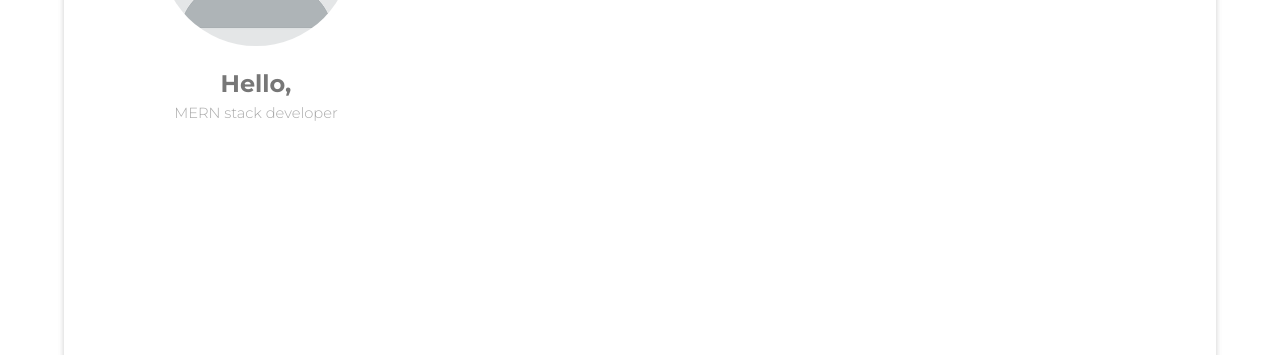
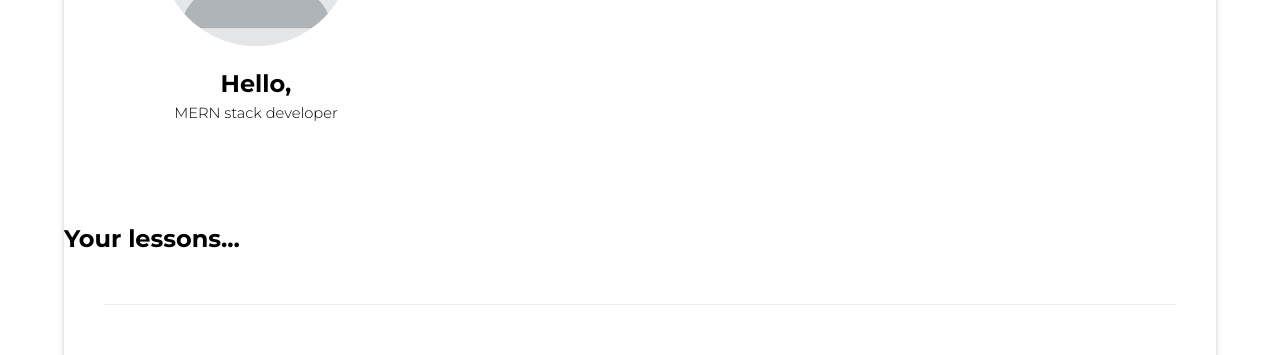
Before and after one commit to Guzzemetti/private-practice, a React (Create React App) app in the folder client/: page /profile/1 in a window 1280 px wide. Shown: the part 416-771 px from the top of the page. Built offline with nearby package versions, Linux system fonts and the light colour scheme; no server answers.

Commit message:
Link create lesson modal to nav bar

```diff
--- a/client/src/components/CreateLesson/createModal.css
+++ b/client/src/components/CreateLesson/createModal.css
@@ -1,11 +1,16 @@
 .buttonColor{
-    background-color: #212227  ;
+    color: rgb(255, 255, 255);
+    background-color: transparent;
+    padding: 0.5rem;
+    cursor: pointer;
+    font-size: 1.1em;
     border: none;
-    color: #f9eccc;
+    text-decoration: none;
 }
 
 .buttonColor:hover {
-    background-color: #454752 ;
+    font-weight: 700;
+    color: rgb(255, 255, 255);
 }
 
 #lessonDescription{
--- a/client/src/components/Nav/index.js
+++ b/client/src/components/Nav/index.js
@@ -3,6 +3,7 @@ import Auth from "../../utils/auth";
 import LogoHeader from '../../assets/PrivatePractice.png';
 import { Link } from "react-router-dom";
 import '../Nav/nav.css';
+import CreateLesson from '../CreateLesson/CreateLesson';
 // import ShowNavigation from "../showNav";
 
 import { AiOutlineShoppingCart } from 'react-icons/ai';
@@ -37,8 +38,9 @@ const Navbar = () => {
               <div className="loggedin-or-not-navbar">
                 <Link to='/about'><button className="navbar-button">About</button></Link>
                 <div className="div-padding"></div>
+                <CreateLesson />
+                <div className="div-padding"></div>
                 <Link to={`/profile/${Auth.getProfile().data._id} `}><button className="navbar-button">Profile</button></Link>
-
                 <div className="div-padding"></div>
                 <a href="/" className="navbar-button" onClick={() => Auth.logout()}>Logout</a>
                 <div className="div-padding"></div>
--- a/client/src/components/Profile/Fullprofile/index.css
+++ b/client/src/components/Profile/Fullprofile/index.css
@@ -42,7 +42,7 @@
   font-family: 'Montserrat', sans-serif;
   font-weight: 600;
   font-size: 18pt;
-  color: #777;
+  color: black;
 }
 
 .info {
@@ -50,14 +50,14 @@
   margin-bottom: 5px;
   font-family: 'Montserrat', sans-serif;
   font-size: 11pt;
-  color: #aaa;
+  color: black;
 }
 
 .desc {
   text-align: center;
   margin-top: 25px;
   margin: 25px 40px;
-  color: #999;
+  color: black;
   font-size: 11pt;
   font-family: 'Montserrat', sans-serif;
   padding-bottom: 25px;
@@ -77,3 +77,8 @@
   margin-bottom: 30px
   margin-top: 35px
 } */
+
+
+/* .main-holds-left-right{
+  display: flex;
+} */
--- a/client/src/components/Profile/Fullprofile/index.js
+++ b/client/src/components/Profile/Fullprofile/index.js
@@ -31,10 +31,9 @@ const  Fullprofile = () => {
       ) : (
         <>
           <div className="container">
-
             <div className="profile-header">
             </div>
-            <main>
+            <main className='main-holds-left-right'>
               <div className="row margin-0">
                 <div className="left col-lg-4">
                   <div className="photo-left">
@@ -44,8 +43,11 @@ const  Fullprofile = () => {
                   <p className="info">MERN stack developer</p>
                   <p className="info">{user.email}</p>
                   <p className="desc">{user.aboutMe}</p>
-                  <p className="desc">{user.lessons}</p>
                 </div>
+              </div>
+              <div className='right-side-profile'>
+                <h4 className="name">Your lessons...</h4>
+                <p className="desc">{user.lessons}</p>
               </div>
             </main>
           </div>
```
